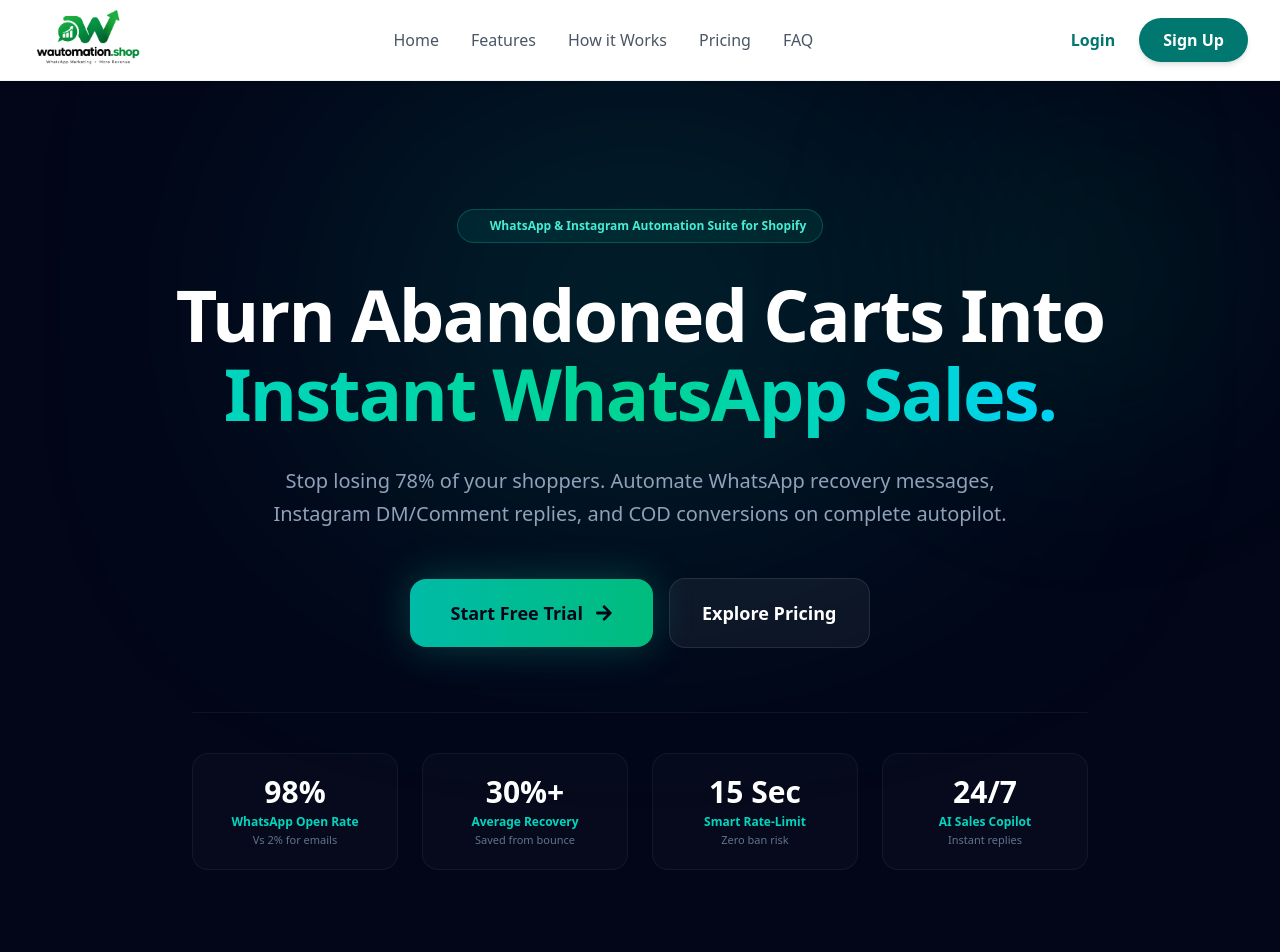
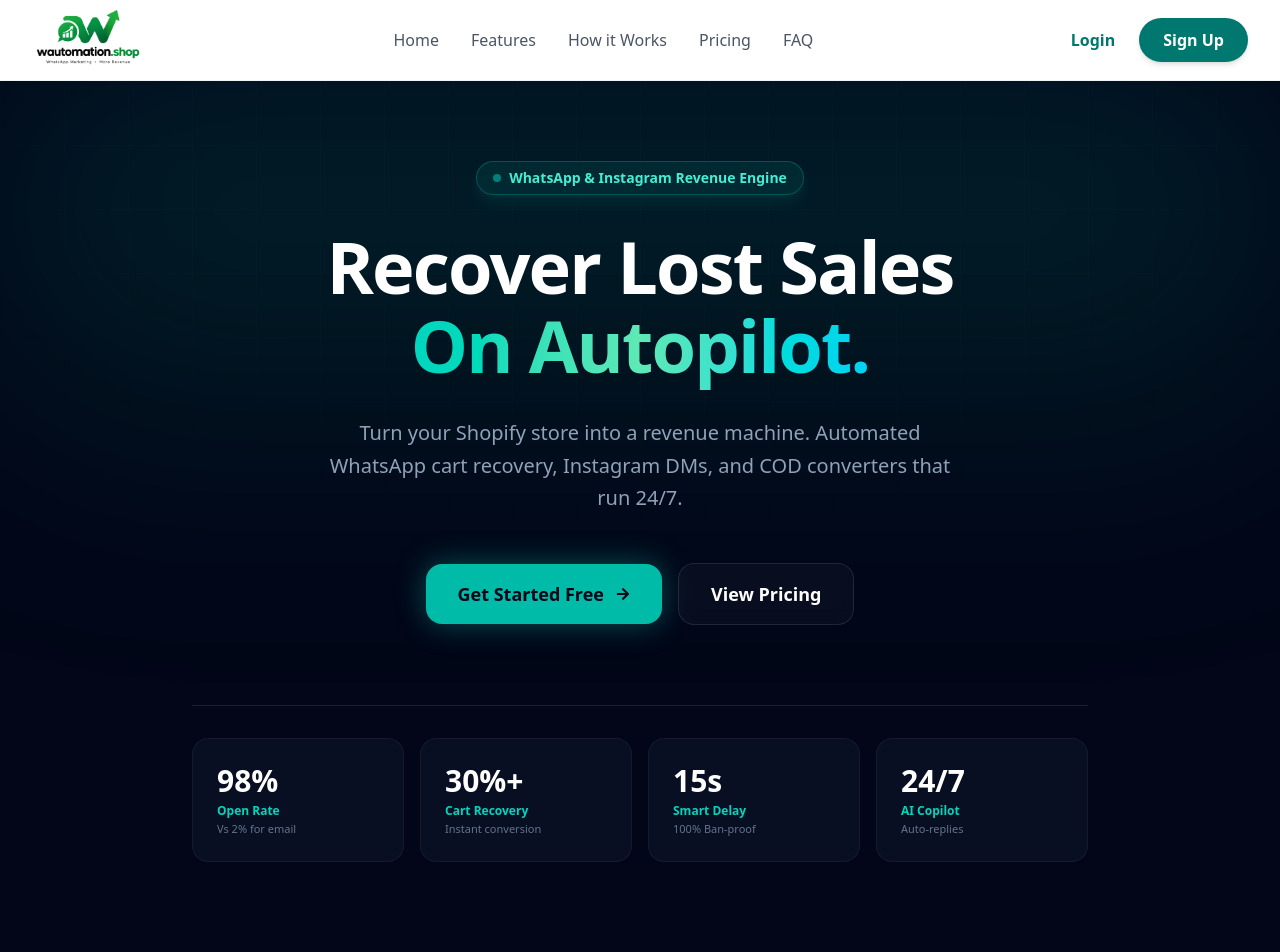
Before and after one commit to Sachin9548/wa-automation, a Next.js app in the folder whatsappsaas/: page / in a window 1280 px wide. Shown: the top 952 px of the page. Built offline with nearby package versions, Linux system fonts and the light colour scheme.

Commit message:
hero section updated

```diff
--- a/whatsappsaas/src/app/page.tsx
+++ b/whatsappsaas/src/app/page.tsx
@@ -76,86 +76,66 @@ export default function Homepage() {
 
   return (
     <div className="overflow-hidden font-sans">
-      {/* ─── HERO SECTION ────────────────────────────────────────────── */}
-      <section className="relative bg-slate-950 text-white px-6 pt-32 pb-24 overflow-hidden">
-        {/* Background Glowing Gradients */}
-        <div className="absolute top-1/4 left-1/2 -translate-x-1/2 -translate-y-1/2 w-[600px] h-[350px] bg-teal-500/20 blur-[140px] rounded-full pointer-events-none"></div>
-        <div className="absolute top-10 right-10 w-[300px] h-[300px] bg-emerald-500/10 blur-[100px] rounded-full pointer-events-none"></div>
+     {/* ─── ULTRA-MODERN MOBILE-FIRST HERO SECTION ────────────────── */}
+      <section className="relative bg-slate-950 text-white overflow-hidden pt-20 pb-28 px-4 sm:px-6 lg:px-8">
 
-        <div className="max-w-6xl mx-auto text-center relative z-10">
-          {/* Top Badge */}
-          <div className="inline-flex items-center gap-2 bg-gradient-to-r from-teal-500/10 to-emerald-500/10 border border-teal-500/30 text-teal-300 px-4 py-2 rounded-full text-xs font-bold mb-8 shadow-inner">
-            <span className="w-2 h-2 rounded-full bg-teal-400 animate-ping"></span>
-            WhatsApp & Instagram Automation Suite for Shopify
+        {/* Modern Background Glow & Grid Lines */}
+        <div className="absolute inset-0 bg-[linear-gradient(to_right,#1e293b15_1px,transparent_1px),linear-gradient(to_bottom,#1e293b15_1px,transparent_1px)] bg-[size:4rem_4rem] [mask-image:radial-gradient(ellipse_60%_50%_at_50%_0%,#000_70%,transparent_100%)] pointer-events-none"></div>
+        <div className="absolute top-0 left-1/2 -translate-x-1/2 w-full max-w-7xl h-[450px] bg-gradient-to-b from-teal-500/20 via-emerald-500/10 to-transparent blur-[120px] pointer-events-none"></div>
+
+        <div className="max-w-5xl mx-auto relative z-10 text-center">
+
+          {/* Floating Pill Tag */}
+          <div className="inline-flex items-center gap-2 bg-teal-500/10 border border-teal-500/30 text-teal-300 px-4 py-1.5 rounded-full text-xs sm:text-sm font-bold mb-6 sm:mb-8 backdrop-blur-md shadow-lg shadow-teal-500/10">
+            <span className="flex h-2 w-2 rounded-full bg-teal-400 animate-pulse"></span>
+            <span>WhatsApp & Instagram Revenue Engine</span>
           </div>
 
-          {/* Main Headline */}
-          <h1 className="text-5xl sm:text-6xl md:text-7xl font-black leading-[1.1] tracking-tight mb-8">
-            Turn Abandoned Carts Into <br className="hidden sm:inline" />
-            <span className="text-transparent bg-clip-text bg-gradient-to-r from-teal-400 via-emerald-400 to-cyan-400 animate-gradient">
-              Instant WhatsApp Sales.
+          {/* Main Headline (Mobile optimized sizing) */}
+          <h1 className="text-4xl sm:text-6xl md:text-7xl font-black tracking-tight leading-[1.1] mb-6 sm:mb-8">
+            Recover Lost Sales <br className="hidden sm:inline" />
+            <span className="text-transparent bg-clip-text bg-gradient-to-r from-teal-400 via-emerald-300 to-cyan-400">
+              On Autopilot.
             </span>
           </h1>
 
-          {/* Subtitle */}
-          <p className="text-lg md:text-xl text-slate-400 max-w-3xl mx-auto mb-12 font-medium leading-relaxed">
-            Stop losing 78% of your shoppers. Automate WhatsApp recovery
-            messages, Instagram DM/Comment replies, and COD conversions on
-            complete autopilot.
+          {/* Description */}
+          <p className="text-base sm:text-xl text-slate-400 max-w-2xl mx-auto mb-10 sm:mb-12 font-medium leading-relaxed px-2">
+            Turn your Shopify store into a revenue machine. Automated WhatsApp cart recovery, Instagram DMs, and COD converters that run 24/7.
           </p>
 
-          {/* CTA Buttons */}
-          <div className="flex flex-col sm:flex-row gap-4 justify-center items-center">
+          {/* Mobile-Friendly CTA Buttons */}
+          <div className="flex flex-col sm:flex-row items-center justify-center gap-4 w-full sm:w-auto px-4 sm:px-0">
             <Link
               href="/signup"
-              className="w-full sm:w-auto bg-gradient-to-r from-teal-500 to-emerald-500 hover:from-teal-400 hover:to-emerald-400 text-slate-950 font-extrabold px-10 py-5 rounded-2xl text-lg transition duration-300 shadow-[0_0_40px_rgba(20,184,166,0.3)] hover:shadow-[0_0_60px_rgba(20,184,166,0.5)] transform hover:-translate-y-0.5 flex items-center justify-center gap-3"
+              className="w-full sm:w-auto bg-teal-500 hover:bg-teal-400 text-slate-950 font-extrabold px-8 py-4 rounded-2xl text-base sm:text-lg transition-all duration-300 shadow-[0_0_30px_rgba(20,184,166,0.4)] hover:shadow-[0_0_50px_rgba(20,184,166,0.6)] flex items-center justify-center gap-3 transform hover:-translate-y-0.5"
             >
-              Start Free Trial <FaArrowRight />
+              Get Started Free <FaArrowRight className="text-sm" />
             </Link>
             <a
               href="#pricing"
-              className="w-full sm:w-auto border border-white/10 hover:border-white/30 bg-white/5 hover:bg-white/10 text-white font-bold px-8 py-5 rounded-2xl text-lg transition duration-300 flex items-center justify-center"
+              className="w-full sm:w-auto border border-white/10 hover:border-teal-500/50 bg-white/[0.03] hover:bg-white/[0.06] text-white font-bold px-8 py-4 rounded-2xl text-base sm:text-lg transition-all duration-300 flex items-center justify-center backdrop-blur-sm"
             >
-              Explore Pricing
+              View Pricing
             </a>
           </div>
 
-          {/* Live Trust Metrics */}
-          <div className="mt-16 pt-10 border-t border-white/5 grid grid-cols-2 md:grid-cols-4 gap-6 max-w-4xl mx-auto text-center">
+          {/* Mobile-Optimized Stats Cards Grid */}
+          <div className="mt-16 sm:mt-20 grid grid-cols-2 md:grid-cols-4 gap-4 max-w-4xl mx-auto pt-8 border-t border-white/10">
             {[
-              {
-                val: "98%",
-                label: "WhatsApp Open Rate",
-                sub: "Vs 2% for emails",
-              },
-              {
-                val: "30%+",
-                label: "Average Recovery",
-                sub: "Saved from bounce",
-              },
-              {
-                val: "15 Sec",
-                label: "Smart Rate-Limit",
-                sub: "Zero ban risk",
-              },
-              {
-                val: "24/7",
-                label: "AI Sales Copilot",
-                sub: "Instant replies",
-              },
+              { val: "98%", label: "Open Rate", sub: "Vs 2% for email" },
+              { val: "30%+", label: "Cart Recovery", sub: "Instant conversion" },
+              { val: "15s", label: "Smart Delay", sub: "100% Ban-proof" },
+              { val: "24/7", label: "AI Copilot", sub: "Auto-replies" },
             ].map((s, i) => (
-              <div
-                key={i}
-                className="bg-white/[0.02] border border-white/[0.05] p-5 rounded-2xl"
-              >
-                <p className="text-3xl font-black text-white">{s.val}</p>
-                <p className="text-xs font-bold text-teal-400 mt-1">
-                  {s.label}
-                </p>
+              <div key={i} className="bg-slate-900/60 border border-white/5 p-4 sm:p-6 rounded-2xl backdrop-blur-md text-left">
+                <p className="text-2xl sm:text-3xl font-black text-white">{s.val}</p>
+                <p className="text-xs font-bold text-teal-400 mt-1">{s.label}</p>
                 <p className="text-[11px] text-slate-500 mt-0.5">{s.sub}</p>
               </div>
             ))}
           </div>
+
         </div>
       </section>
 
```
